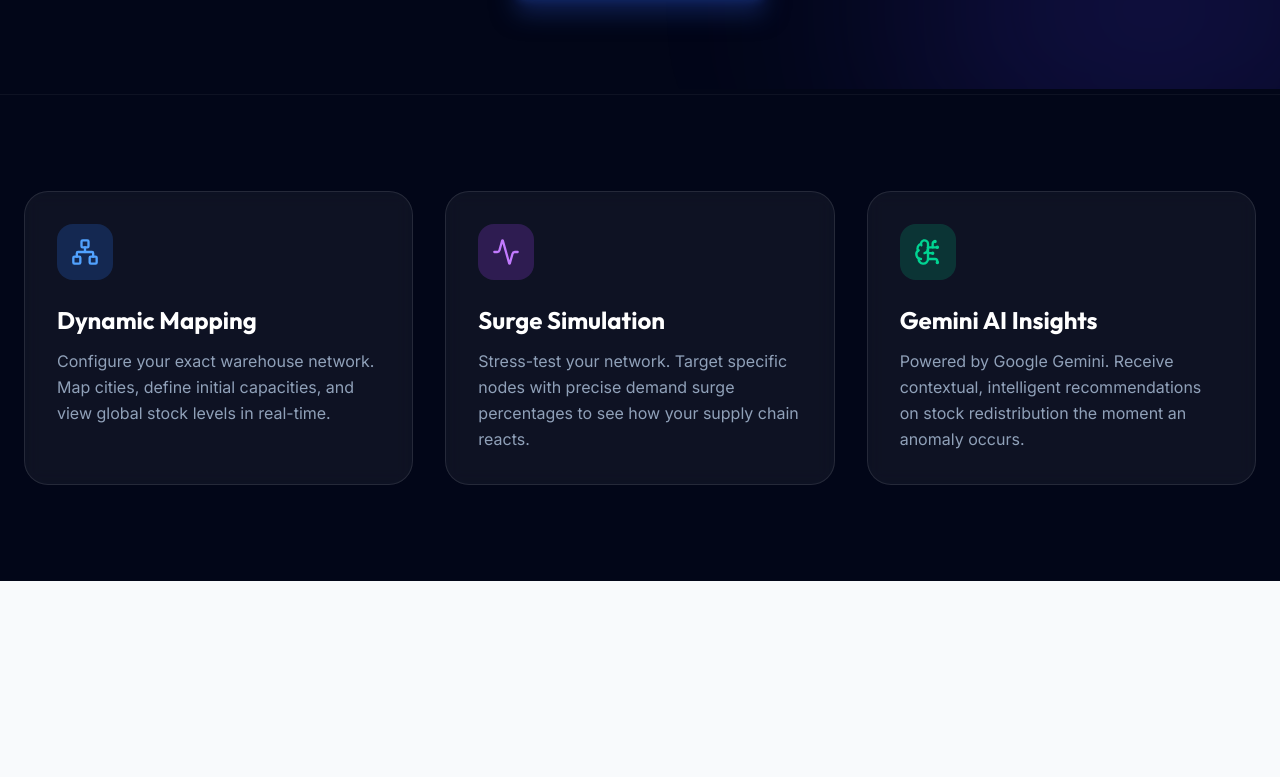
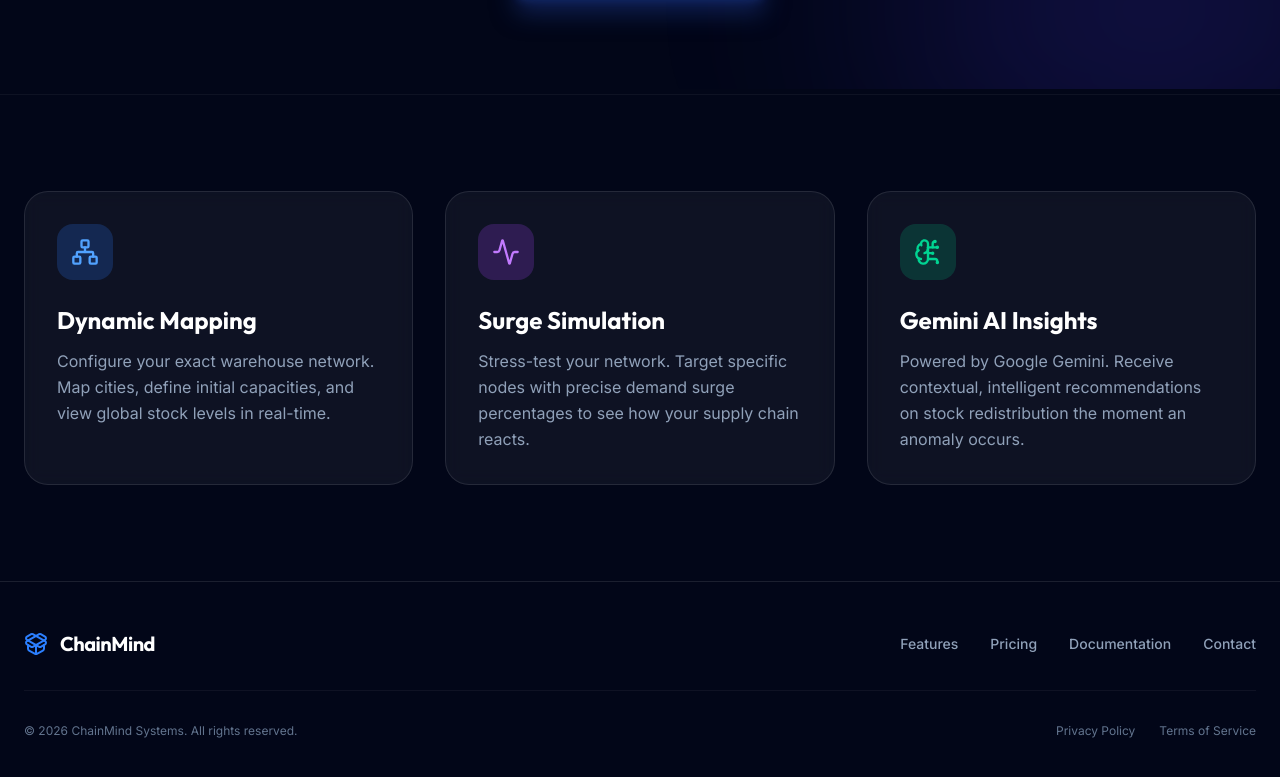
Before and after one commit to shubhamjatania17/ChainMind, a React (Vite) app in the folder client/: page / in a window 1280 px wide. Shown: the part 711-1488 px from the top of the page. Before the commit the page ends 1292 px from the top, so only its background shows below. Built offline with nearby package versions, Linux system fonts and the light colour scheme; no server answers.

Commit message:
Styling Changes

```diff
--- a/client/src/pages/Dashboard.jsx
+++ b/client/src/pages/Dashboard.jsx
@@ -237,7 +237,7 @@ function Dashboard({ user }) {
       </div>
 
       {/* Header */}
-      <header className="relative z-10 bg-slate-900/50 backdrop-blur-xl border-b border-white/5 sticky top-0">
+      <header className="relative z-50 bg-slate-900/50 backdrop-blur-xl border-b border-white/5 sticky top-0">
         <div className="max-w-7xl mx-auto px-4 sm:px-6 lg:px-8 py-4 flex justify-between items-center">
           <div className="flex items-center space-x-3">
             <Link to="/" className="h-10 w-10 bg-gradient-to-br from-blue-500 to-indigo-600 rounded-xl flex items-center justify-center shadow-lg shadow-blue-500/20 hover:scale-105 transition-transform">
--- a/client/src/pages/Home.jsx
+++ b/client/src/pages/Home.jsx
@@ -101,6 +101,33 @@ function Home() {
         </div>
       </main>
 
+      {/* Footer */}
+      <footer className="relative z-10 border-t border-white/10 bg-slate-950">
+        <div className="max-w-7xl mx-auto px-6 py-12">
+          <div className="flex flex-col md:flex-row justify-between items-center">
+            <div className="flex items-center space-x-3 mb-6 md:mb-0">
+              <PackageOpen className="h-6 w-6 text-blue-500" />
+              <span className="text-xl font-bold tracking-tight font-display text-white">ChainMind</span>
+            </div>
+
+            <div className="flex space-x-8 text-sm font-medium text-slate-400">
+              <a href="#" className="hover:text-white transition-colors">Features</a>
+              <a href="#" className="hover:text-white transition-colors">Pricing</a>
+              <a href="#" className="hover:text-white transition-colors">Documentation</a>
+              <a href="#" className="hover:text-white transition-colors">Contact</a>
+            </div>
+          </div>
+
+          <div className="mt-8 pt-8 border-t border-white/5 flex flex-col md:flex-row justify-between items-center text-xs text-slate-500">
+            <p>&copy; {new Date().getFullYear()} ChainMind Systems. All rights reserved.</p>
+            <div className="flex space-x-6 mt-4 md:mt-0">
+              <a href="#" className="hover:text-slate-300 transition-colors">Privacy Policy</a>
+              <a href="#" className="hover:text-slate-300 transition-colors">Terms of Service</a>
+            </div>
+          </div>
+        </div>
+      </footer>
+
     </div>
   );
 }
```
